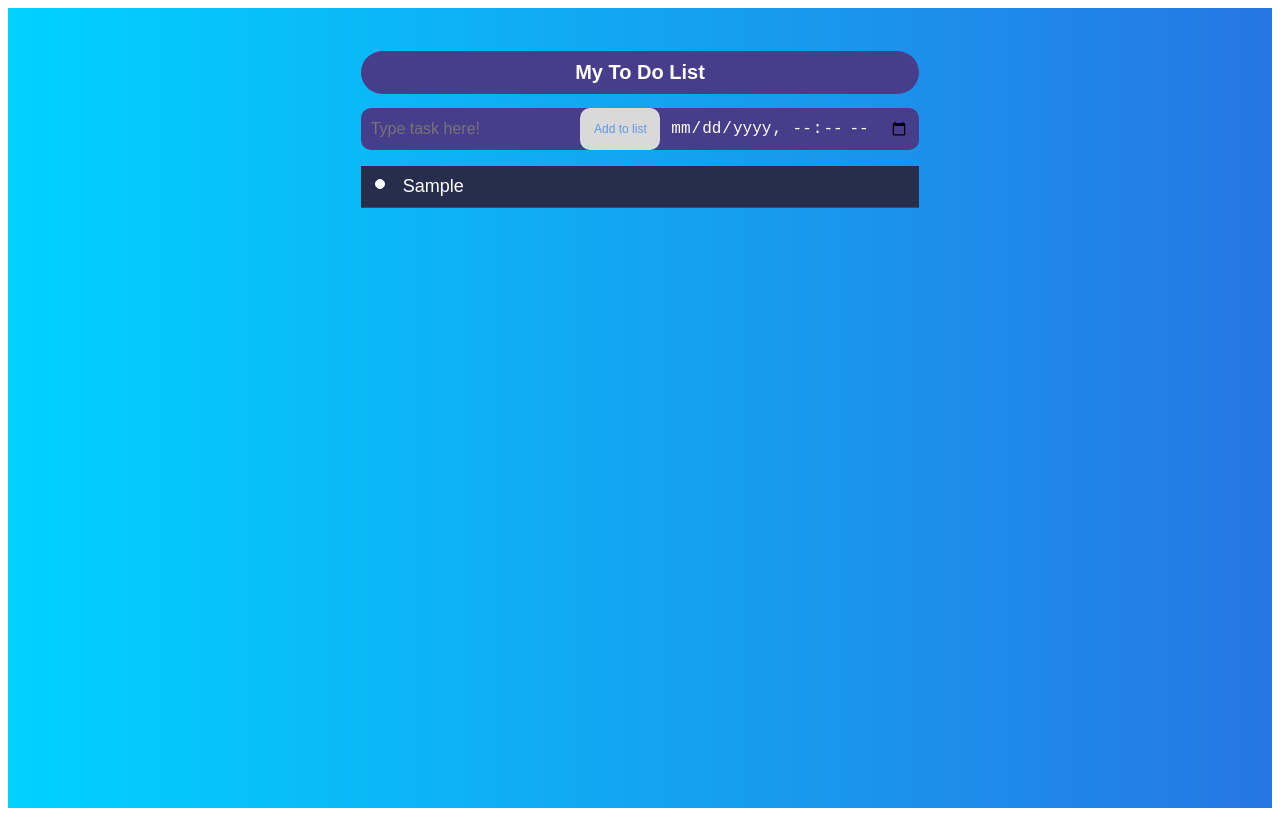
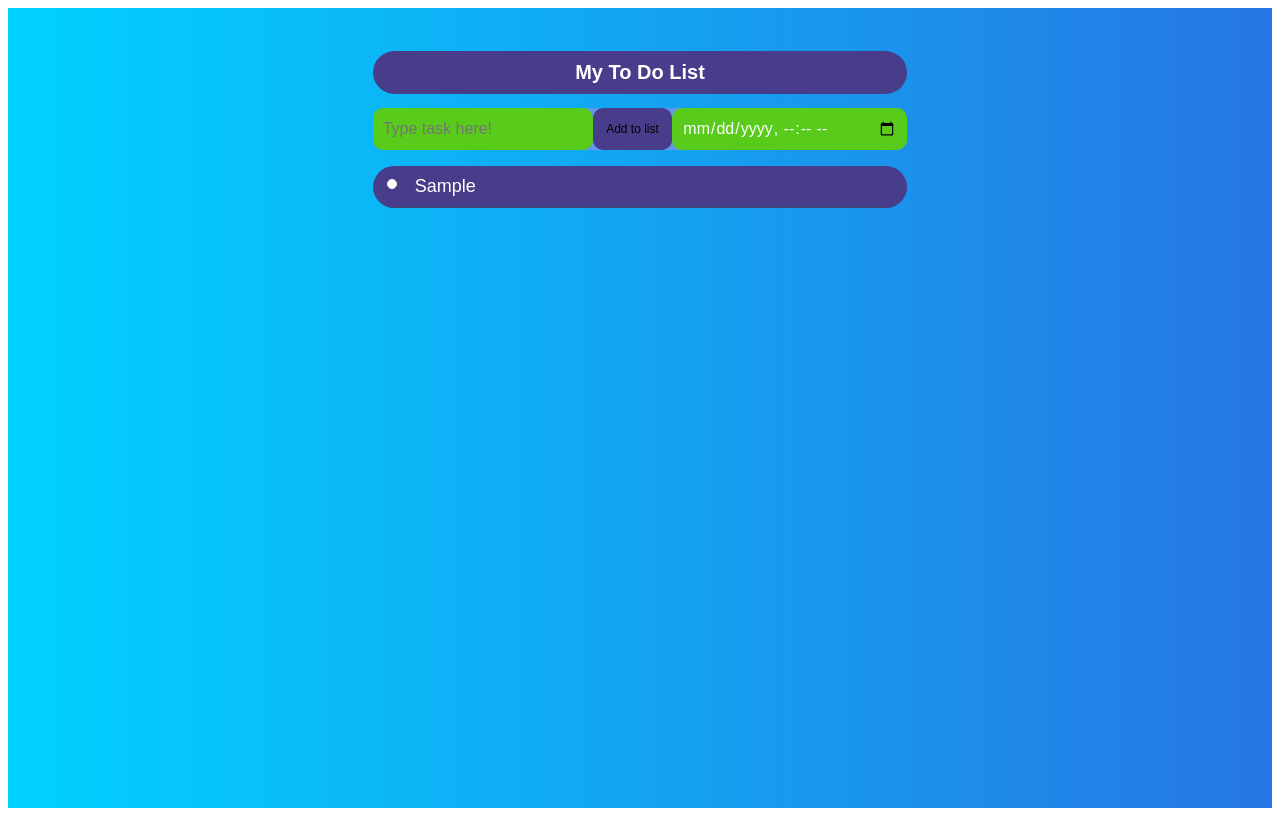
Before and after one commit to Ceejayludick/ToDoAppSECOND, a plain HTML site: page index.html in a window 1280 px wide. Both pictures are taken after typing "Sample" into the empty fields and a click on the button "Add to list". Drawn offline with Linux system fonts and the light colour scheme.

Commit message:
Update style.css

```diff
--- a/style.css
+++ b/style.css
@@ -13,11 +13,7 @@
 }
 
 /* CSS Media Queries for phone compatibility */
-@media only screen and (max-width: 768px) {
-  [class*="col-"] {
-    width: 100%;
-  }
-}
+
 
 .app {
   margin: 0px;
@@ -25,12 +21,14 @@
   border-radius: 30px;
 }
 
+/* CSS Media Queries for phone compatibility */
 @media (max-width:768px) {
   .app {
     width: 90%;
   }
 }
 
+/* styling for heading 1 at top of page */
 .app h1 {
   color: white;
   font-size: 20px;
@@ -41,36 +39,38 @@
   font-family: Arial, Helvetica, sans-serif;
 }
 
+/* styling for the overall form */
 .app form {
   display: flex;
   width: 100%;
-  background-color: darkslateblue;
+  background-color:cornflowerblue;
   border-radius: 50px;
 }
 
+/* styling for the form input where users at tasks */
 .app form input {
   border: none;
   border-radius: 10px;
-  background-color: darkslateblue;
+  background-color: rgb(89, 203, 27);
+  font-family: Arial, Helvetica, sans-serif;
   font-size: 16px;
-  color: white;
+  color: rgb(254, 254, 254);
   padding: 10px;
   width: 75%;
-
-
 }
 
+/* styling for the button to add tasks */
 .app form button {
   border: none;
   padding: 10px;
-  color: rgb(91, 153, 224);
-  background-color: #d9d9d9;
+  background-color:darkslateblue;
+  font-family: Arial, Helvetica, sans-serif;
   font-size: 12px;
   height: 42px;
   width: 25%;
   border-radius: 10px;
+}
 
-}
 
 .app ul {
   list-style: none;
@@ -80,8 +80,9 @@
 
 .app ul li {
   padding: 10px;
-  background-color: #262e4c;
+  background-color: darkslateblue;
   border-bottom: 1px solid #3a4674;
+  border-radius: 30px;
 }
 
 .check {
@@ -120,7 +121,8 @@
   color: rgb(255, 82, 82);
 }
 
+
 .completed {
-  color: rgba(192, 192, 192, 0.8);
-  text-decoration: line-through;
+  color: whitesmoke;
+  text-decoration:line-through;
 }
```
